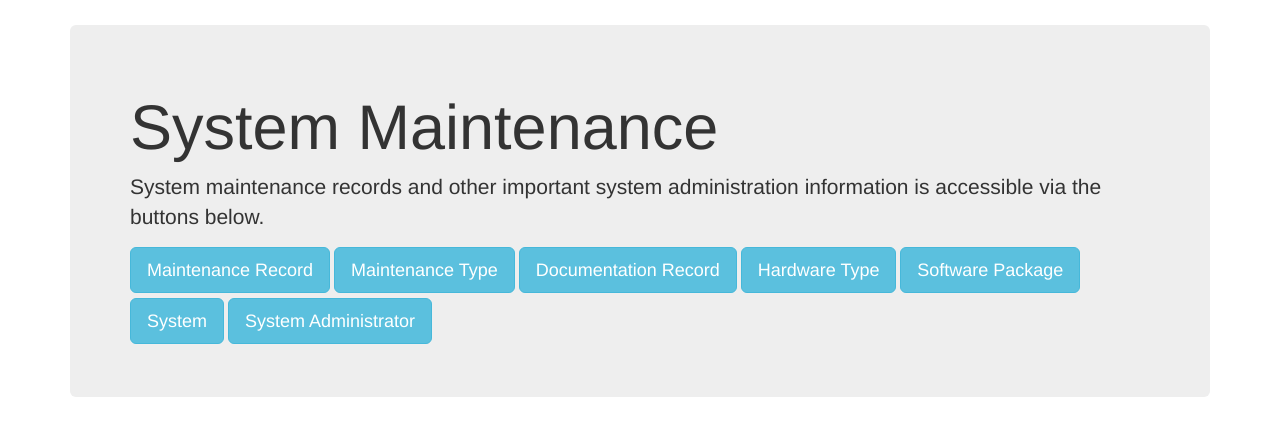
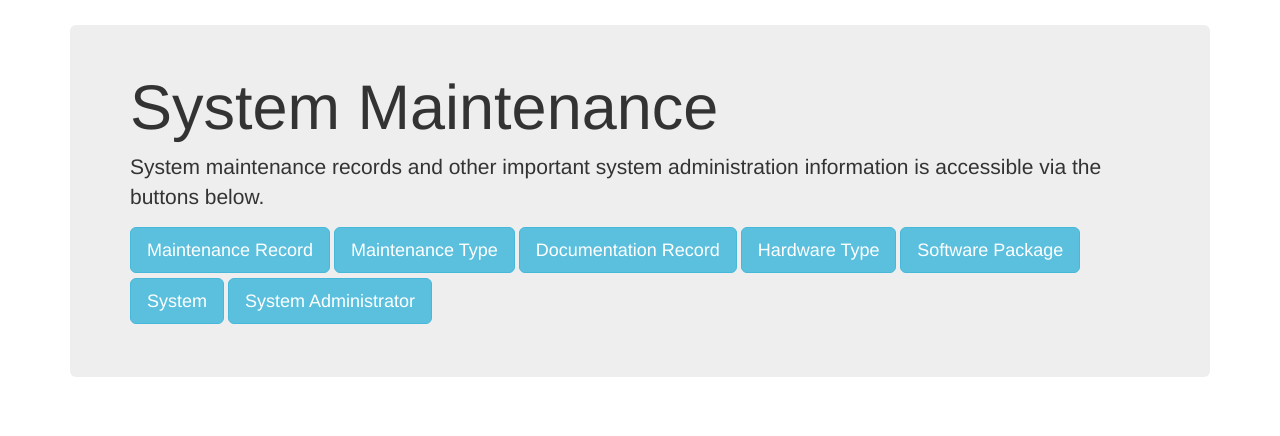
Before and after one commit to mfcovington/django-system-maintenance, a Django app: template system_maintenance/templates/system_maintenance/system_maintenance_home.html in a window 1280 px wide. Shown: the top 436 px of the page. Run offline with Django 3.2, Linux system fonts and the light colour scheme; the template is opened without the code that fills it, so the values that code supplies are empty; some libraries are stand-ins or nearby versions.

Commit message:
Decrease the jumbotron title's top margin

```diff
--- a/system_maintenance/static/system_maintenance/css/app.css
+++ b/system_maintenance/static/system_maintenance/css/app.css
@@ -50,6 +50,9 @@ body {
 
 .jumbotron .btn {
   margin-bottom: 5px;
+}
+.jumbotron  h1:first-child {
+  margin-top: 0;
 }
 
 
```
